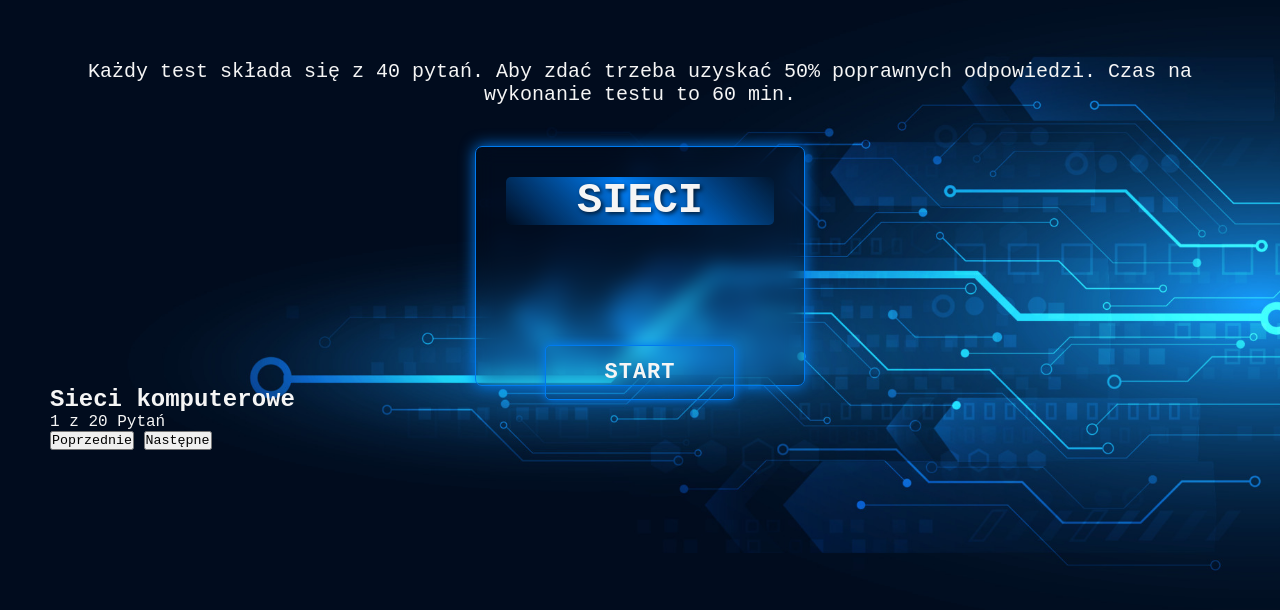
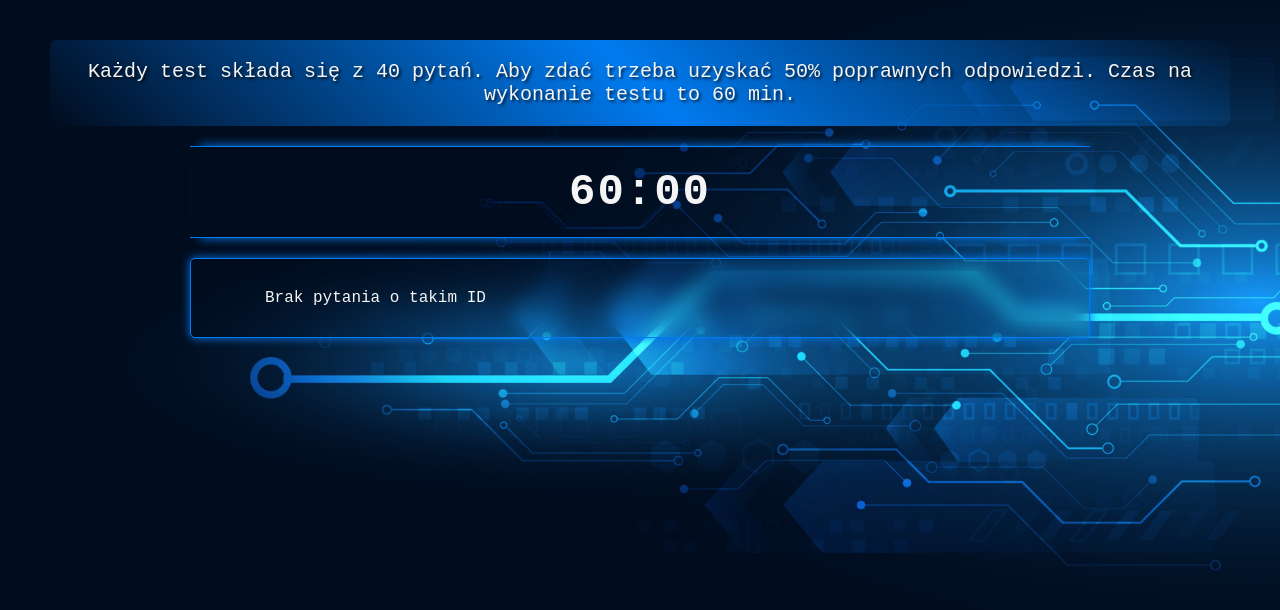
Before and after one commit to rafalwalasek/Quiz, a PHP site: page / in a window 1280 px wide. Shown: the part 86-696 px from the top of the page. Run offline with PHP 8.4, Linux system fonts and the light colour scheme; data that the repository does not hold is empty.

Commit message:
dodanie bazy danych

```diff
--- a/connect.php
+++ b/connect.php
@@ -1,9 +1,4 @@
 <?php
-
-error_reporting(E_ALL);
-ini_set('display_errors', 1);
-
-
     $servername = "localhost";
     $username = "root";
     $password = "";
@@ -16,30 +11,4 @@
     if ($conn->connect_error) {
         die("Connection failed: " . $conn->connect_error);
     }
-
-    // Załóżmy, że chcesz pobrać pytanie o ID 1
-    $question_id = 3;  // Zmienna przechowująca ID pytania
-
-    $sql = "SELECT * FROM pytania WHERE id = $question_id";
-    $result = $conn->query($sql);
-
-    // Sprawdzanie, czy zapytanie zwróciło wynik
-    if ($result->num_rows > 0) {
-        // Wyświetlanie wyniku
-        $row = $result->fetch_assoc();
-
-        echo '<h3 class="question-text">' . $row['tresc'] . '</h3>';
-
-        echo '<div class="option-list">';
-            echo '<div class="option"><span>A. ' . $row['odpa'] . '</span></div>';
-            echo '<div class="option"><span>B. ' . $row['odpb'] . '</span></div>';
-            echo '<div class="option"><span>C. ' . $row['odpc'] . '</span></div>';
-            echo '<div class="option"><span>D. ' . $row['odpd'] . '</span></div>';
-        echo '</div>';
-    } else {
-        echo "Brak pytania o takim ID";
-    }
-
-    $conn->close();
-
 ?>
--- /dev/null
+++ b/display_questions.php
@@ -0,0 +1,29 @@
+<?php
+    include('connect.php');
+
+    $sql = "SELECT * FROM pytania LIMIT 2";
+    $result = $conn->query($sql);
+
+    // Sprawdzanie, czy zapytanie zwróciło wynik
+    if ($result->num_rows > 0) {
+
+        // Wyświetlanie wyniku
+        while($row = $result->fetch_assoc()) {
+
+            echo '<h3 class="question-text">' . $row['tresc'] . '</h3>';
+            echo '<div class="option-list">';
+                echo '<div class="option"><span>A. ' . $row['odpa'] . '</span></div>';
+                echo '<div class="option"><span>B. ' . $row['odpb'] . '</span></div>';
+                echo '<div class="option"><span>C. ' . $row['odpc'] . '</span></div>';
+                echo '<div class="option"><span>D. ' . $row['odpd'] . '</span></div>';
+            echo '</div>';
+
+            echo '<div class="stars">***</div>';
+
+        }
+    } else {
+        echo "Brak pytania o takim ID";
+    }
+
+    $conn->close();
+?>
--- a/index.php
+++ b/index.php
@@ -6,10 +6,9 @@
     <title>Tests</title>
 
     <link rel="stylesheet" href="tests.css">
+    <link rel="stylesheet" href="time/time.css">
 
-    <!--
-    <link rel="stylesheet" href="time/time.css">
--->
+    <link href='https://unpkg.com/boxicons@2.1.4/css/boxicons.min.css' rel='stylesheet'>
 </head>
 <body>
 
@@ -33,47 +32,63 @@
 
         <p>Każdy test składa się z 40 pytań. Aby zdać trzeba uzyskać 50% poprawnych odpowiedzi. Czas na wykonanie testu to 60 min.</p>
 
-        <!-- box section -->
+        <!-- box section top
         <section class="box-section">
 
             <div class="box-quiz">
                 <h2>Sieci</h2>
+                <i class='bx bx-wifi'></i>
+                <button class="btn-start">Start</button>
+            </div>
+            <div class="box-quiz">
+                <h2>Systemy</h2>
+                <i class='bx bx-devices'></i>
+                <button class="btn-start">Start</button>
+            </div>
+            <div class="box-quiz">
+                <h2>Bazy</h2>
+                <i class='bx bx-line-chart'></i>
                 <button class="btn-start">Start</button>
             </div>
 
-        </section> <!-- end box section -->
+        </section> <!-- end box section top -->
+        <!-- box section bottom
+        <section class="box-section">
 
-            <section class="home">
-                <div class="home-content">
-                <h2>Sieci komputerowe</h2>
-                <div class="quiz-header">
-                    <time id="countdown"></time>
-                </div>
+            <div class="box-quiz">
+                <h2>Sprzęt</h2>
+                <i class='bx bx-microchip'></i>
+                <button class="btn-start">Start</button>
+            </div>
+            <div class="box-quiz">
+                <h2>Angielski</h2>
+                <i class='bx bx-user-pin' ></i>
+                <button class="btn-start">Start</button>
+            </div>
 
+        </section> <!-- end box section bottom -->
 
-                    <!-- <?php
-                        //połączenie z bazą danych
-                        //include('connect.php');
-                    ?> -->
+        <!-- time section -->
+        <section class="time">
+            <time id="countdown">60:00</time>
+        </section> <!-- time section -->
 
-                    <div class="quiz-footer">
-                        <span class="question-total">1 z 20 Pytań</span>
+        <!-- appearance section -->
+        <section class="appearance">
 
-                        <div class="btns">
-                            <button class="btn">Poprzednie</button>
-                            <button class="btn">Następne</button>
-                        </div>
-                    </div>
-                </div>
-            </section>
+            <div class="box-question">
+                <?php
+                    include('display_questions.php');
+                ?>
+            </div>
 
+        </section> <!-- end appearance section -->
 
     </main> <!-- end main -->
 
     <!--
     <script src="quiz.js"></script>
-    <script src="time/time.js"></script>
--->
+    <script src="time/time.js"></script>--?
 
 </body>
 </html>
--- a/tests.css
+++ b/tests.css
@@ -67,6 +67,9 @@
         font-size: 20px;
         font-weight: 500;
         padding: 20px;
+        background: linear-gradient(45deg, transparent, #007bf0, transparent);
+        border-radius: 7px;
+        text-shadow: 2px 2px 3px rgba(0, 0, 0, 0.7);
     }
 
     /* --- box-section --- */
@@ -75,7 +78,7 @@
         display: flex;
         justify-content: center;
         align-items: center;
-        margin-top: 20px;
+        margin-top: 30px;
     }
         .box-quiz {
             padding: 30px;
@@ -91,19 +94,24 @@
             margin-left: 0;
         }
             .box-quiz h2 {
-                font-size: 42px;
+                font-size: 38px;
                 text-align: center;
                 text-transform: uppercase;
                 background: linear-gradient(45deg, transparent, #007bf0, transparent);
                 border-radius: 5px;
                 text-shadow: 2px 2px 4px rgba(0, 0, 0, 0.7);
             }
+            .box-quiz i {
+                font-size: 100px;
+                display: flex;
+                justify-content: center;
+                padding: 15px 0;
+            }
             .box-quiz .btn-start {
                 display: flex;
                 margin: 0 auto;
                 align-items: center;
                 justify-content: center;
-                margin-top: 120px;
                 width: 190px;
                 height: 55px;
                 background: none;
@@ -124,4 +132,50 @@
                     border: 1px solid #007bf0;
                 }
     /* --- end box-section --- */
+    /* --- appearance section --- */
+    .appearance {
+        width: 900px;
+        margin: 20px auto;
+        padding: 30px 0;
+        display: flex;
+        justify-content: center;
+        border: 1px solid #007bf0;
+        border-radius: 5px;
+        box-shadow: 0 0 10px #007bf0;
+        backdrop-filter: blur(10px);
+    }
+        .box-question {
+            width: 750px;
+        }
+        .question-text {
+            font-size: 24px;
+            font-weight: 600;
+            margin: 20px 0 10px 0;
+        }
+        .option-list .option {
+            width: 100%;
+            padding: 12px;
+            background: transparent;
+            border: 2px solid rgba(255, 255, 255, .2);
+            border-radius: 3px;
+            font-size: 17px;
+            margin: 15px 0;
+            cursor: pointer;
+            transition: .3s;
+        }
+            .option-list .option:hover {
+                background: rgba(255, 255, 255, .1);
+                border-color: rgba(255, 255, 255, .1);
+            }
+    /* --- and appearance section --- */
+    .stars {
+        display: flex;
+        justify-content: center;
+        letter-spacing: 2px;
+        font-size: 36px;
+        padding: 10px 0;
+    }
+        .stars:last-child {
+            display: none;
+        }
 /* --- end main --- */
--- a/time/time.css
+++ b/time/time.css
@@ -1,6 +1,17 @@
-time {
-    font-size: 34px;
+/* --- time section --- */
+.time {
+    margin: 20px auto 0 auto;
+    padding: 20px 0;
+    border-top: 1px solid #007bf0;
+    border-bottom: 1px solid #007bf0;
+    box-shadow:
+        0 -10px 10px -10px #007bf0,
+        0 10px 10px -10px #007bf0;
+    font-size: 44px;
     font-weight: 600;
     letter-spacing: 2px;
     text-transform: uppercase;
-}
+    display: flex;
+    justify-content: center;
+    width: 900px;
+} /* --- end time section --- */
```
Also changed, not shown: quiz.css (+2 -20 lines).
